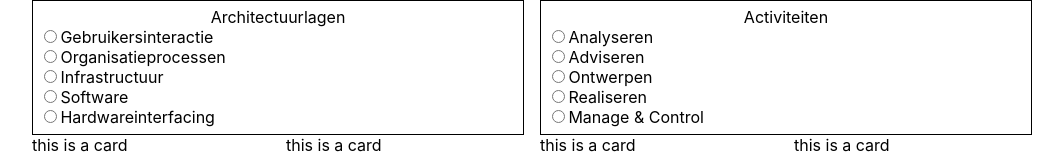
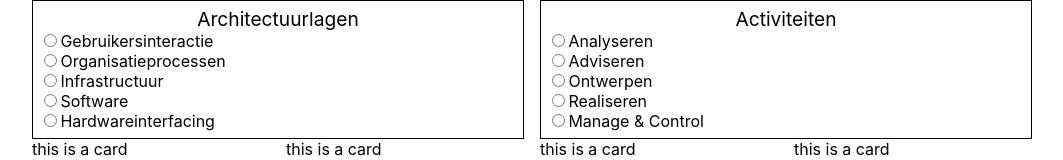
Before and after one commit to spark-156/leveling-education-framework, a Next.js app in the folder Frontend/: page / in a window 1280 px wide. Shown: the top 160 px of the page, without its empty margins (108-1171 px from the left). Built offline with nearby package versions, Linux system fonts and the light colour scheme.

Commit message:
💄 bigger font size for select title

```diff
--- a/Frontend/styles/SelectOutOf.module.css
+++ b/Frontend/styles/SelectOutOf.module.css
@@ -5,4 +5,5 @@
 
 .title {
   text-align: center;
+  font-size: larger;
 }
```
